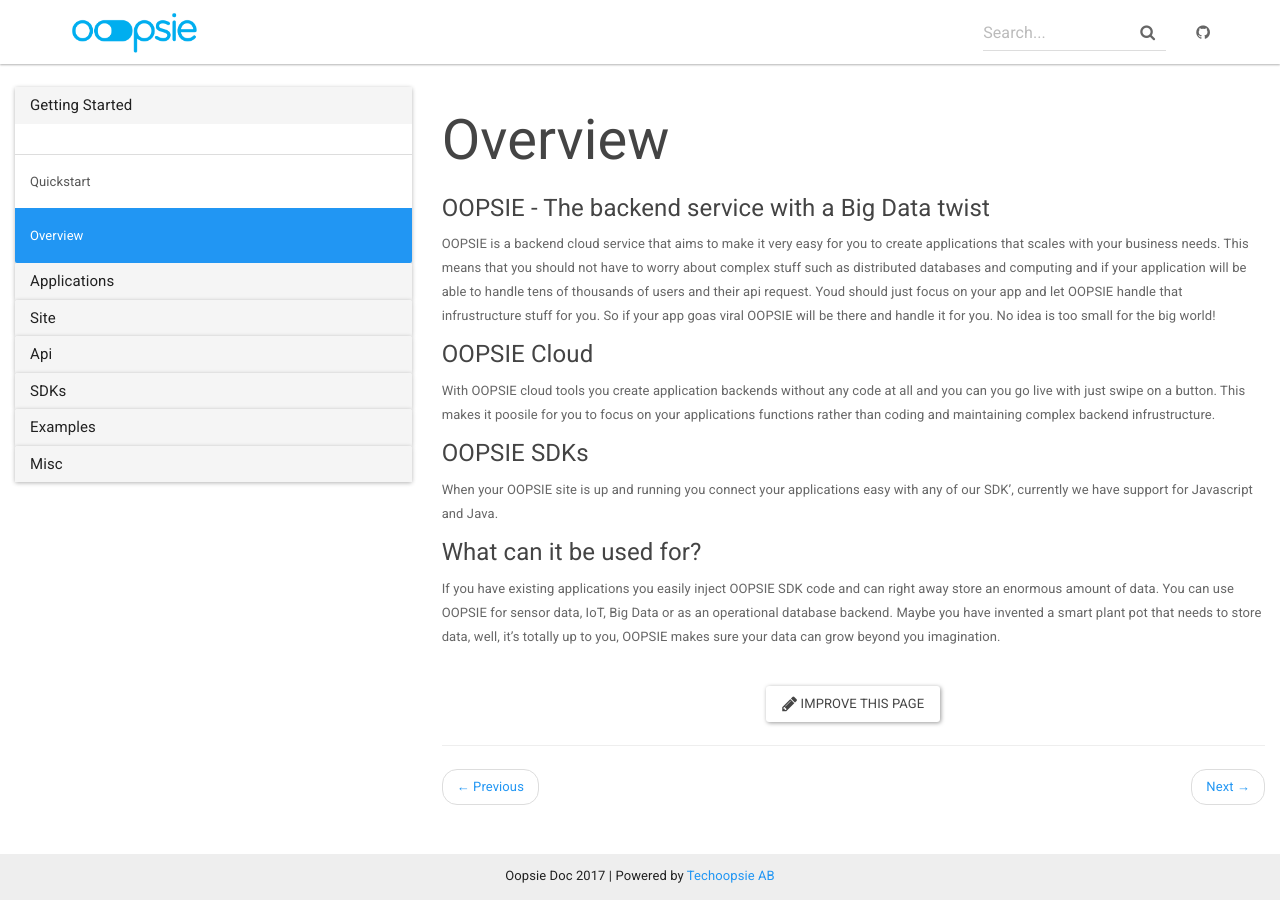
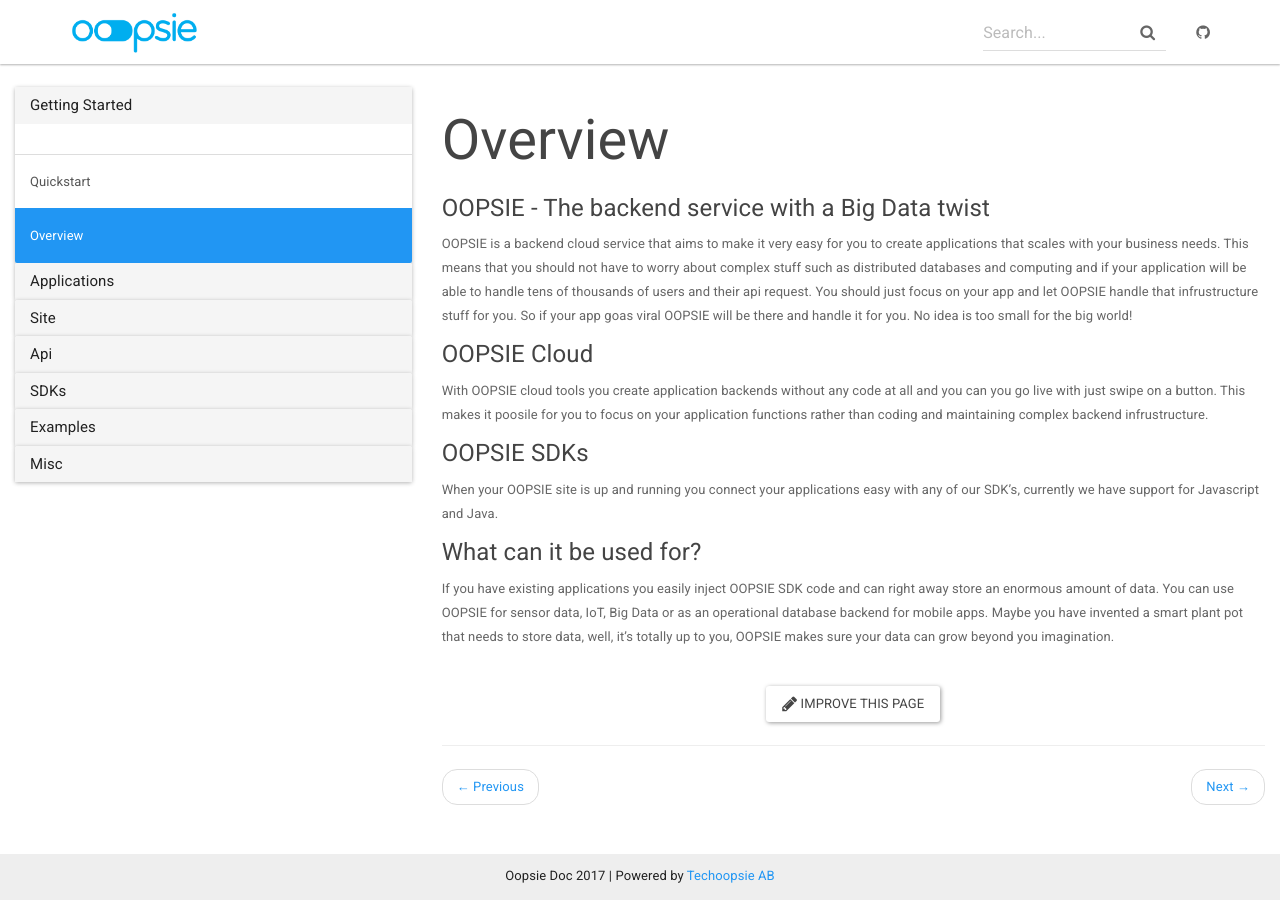
Before and after one commit to techoopsie/oopsie-docs, a Jekyll site: the page built from _docs/overview.md, in a window 1280 px wide. Built offline with Jekyll 4.4.1, drawn with Linux system fonts in a browser that asks for light colours.

Commit message:
overview

```diff
--- a/_docs/overview.md
+++ b/_docs/overview.md
@@ -5,13 +5,13 @@
 
 #### OOPSIE - The backend service with a Big Data twist
 
-OOPSIE is a backend cloud service that aims to make it very easy for you to create applications that scales with your business needs. This means that you should not have to worry about complex stuff such as distributed databases and computing and if your application will be able to handle tens of thousands of users and their api request. Youd should just focus on your app and let OOPSIE handle that infrustructure stuff for you. So if your app goas viral OOPSIE will be there and handle it for you. No idea is too small for the big world!
+OOPSIE is a backend cloud service that aims to make it very easy for you to create applications that scales with your business needs. This means that you should not have to worry about complex stuff such as distributed databases and computing and if your application will be able to handle tens of thousands of users and their api request. You should just focus on your app and let OOPSIE handle that infrustructure stuff for you. So if your app goas viral OOPSIE will be there and handle it for you. No idea is too small for the big world!
 
 #### OOPSIE Cloud
-With OOPSIE cloud tools you create application backends without any code at all and you can you go live with just swipe on a button. This makes it poosile for you to focus on your applications functions rather than coding and maintaining complex backend infrustructure.
+With OOPSIE cloud tools you create application backends without any code at all and you can you go live with just swipe on a button. This makes it poosile for you to focus on your application functions rather than coding and maintaining complex backend infrustructure.
 
 #### OOPSIE SDKs
-When your OOPSIE site is up and running you connect your applications easy with any of our SDK', currently we have support for Javascript and Java.
+When your OOPSIE site is up and running you connect your applications easy with any of our SDK's, currently we have support for Javascript and Java.
 
 #### What can it be used for?
-If you have existing applications you easily inject OOPSIE SDK code and can right away store an enormous amount of data. You can use OOPSIE for sensor data, IoT, Big Data or as an operational database backend. Maybe you have invented a smart plant pot that needs to store data, well, it's totally up to you, OOPSIE makes sure your data can grow beyond you imagination.
+If you have existing applications you easily inject OOPSIE SDK code and can right away store an enormous amount of data. You can use OOPSIE for sensor data, IoT, Big Data or as an operational database backend for mobile apps. Maybe you have invented a smart plant pot that needs to store data, well, it's totally up to you, OOPSIE makes sure your data can grow beyond you imagination.
```
